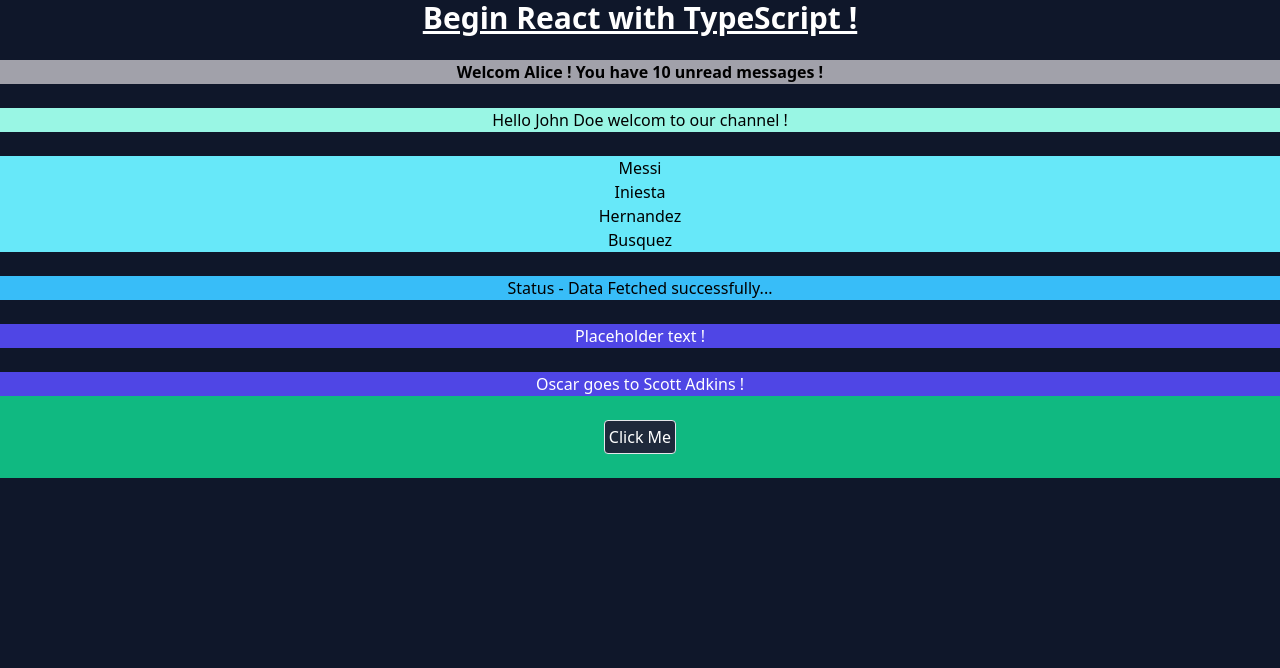
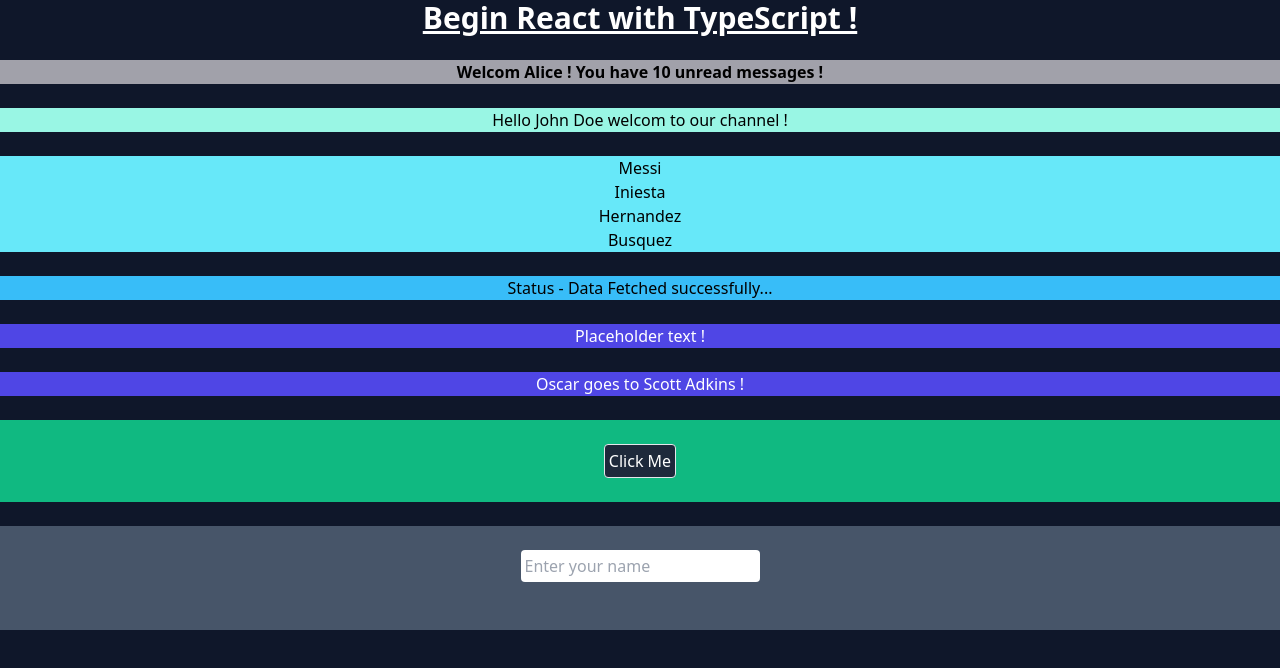
Before and after one commit to AwadRoubahAhmed/typescript_react, a React (Vite) app: page / in a window 1280 px wide. Shown: the top 668 px of the page. Built offline with nearby package versions, Linux system fonts and the light colour scheme.

Commit message:
Commit Typing EventChange InputElement !.

```diff
--- a/src/App.tsx
+++ b/src/App.tsx
@@ -1,4 +1,4 @@
-import { Children } from "react";
+import { useState } from "react";
 import Greet from "./components/Greet";
 import { Heading } from "./components/Heading";
 import { Person } from "./components/Person";
@@ -6,8 +6,12 @@ import { PersonList } from "./components/PersonList";
 import { Status } from "./components/Status";
 import { Oscar } from "./components/Oscar";
 import { Button } from "./components/Button";
+import { Input } from "./components/Input";
 
 export default function App() {
+  //State;
+  const [inputValue, setInputValue] = useState<string>("");
+
   const personName = {
     firstName: "John",
     lastName: "Doe",
@@ -24,6 +28,10 @@ export default function App() {
     console.log("Button Clicked !!");
   };
 
+  const handleChange = (event: React.ChangeEvent<HTMLInputElement>) => {
+    setInputValue(event.target.value);
+  };
+
   return (
     <div className="max-w-full min-h-svh bg-slate-900 text-black text-center">
       <h1 className="text-3xl text-center text-white font-bold underline">
@@ -38,6 +46,11 @@ export default function App() {
         <Heading>Oscar goes to Scott Adkins !</Heading>
       </Oscar>
       <Button handleClick={handleClick} />
+      <Input
+        inputValue={inputValue}
+        setInputValue={setInputValue}
+        handleChange={handleChange}
+      />
     </div>
   );
 }
--- a/src/components/Button.tsx
+++ b/src/components/Button.tsx
@@ -6,7 +6,7 @@ type ButtonProps = {
 
 export const Button: React.FC<ButtonProps> = ({ handleClick }) => {
   return (
-    <div className="bg-emerald-500">
+    <div className="bg-emerald-500 my-6">
       <button
         onClick={handleClick}
         className="text-white p-1 my-6 border bg-slate-800 hover:bg-slate-700 rounded"
--- /dev/null
+++ b/src/components/Input.tsx
@@ -0,0 +1,23 @@
+// 7. Input Events types;
+
+type InputProps = {
+  type: "text" | "number" | "email" | "passwords";
+  placeholder: string;
+  inputValue: string;
+  handleChange: (event: React.ChangeEvent<HTMLInputElement>) => void;
+};
+
+export const Input: React.FC<InputProps> = ({ inputValue, handleChange }) => {
+  return (
+    <div className="bg-slate-600 mt-6">
+      <input
+        type="text"
+        placeholder="Enter your name"
+        value={inputValue}
+        onChange={handleChange}
+        className="my-6 p-1 rounded"
+      />
+      <h2 className="pb-6 text-white">{inputValue}</h2>
+    </div>
+  );
+};
```
